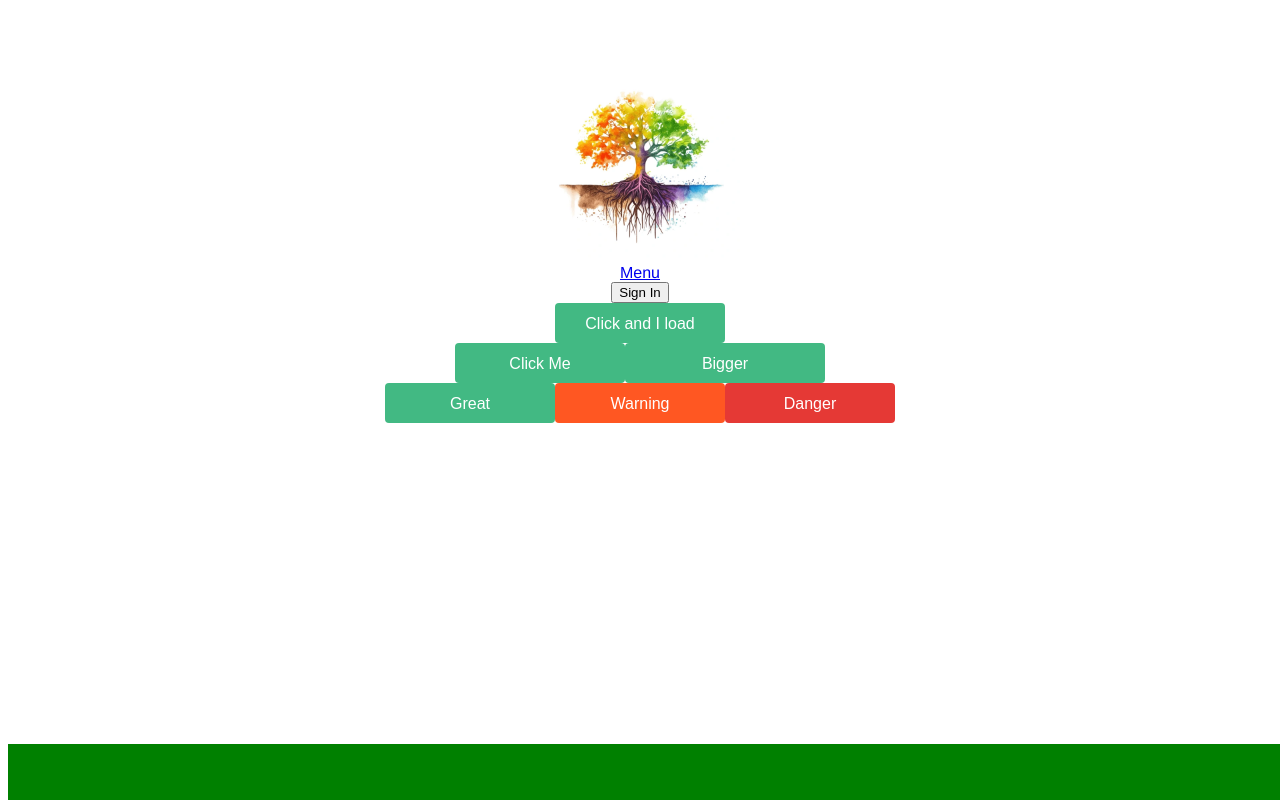
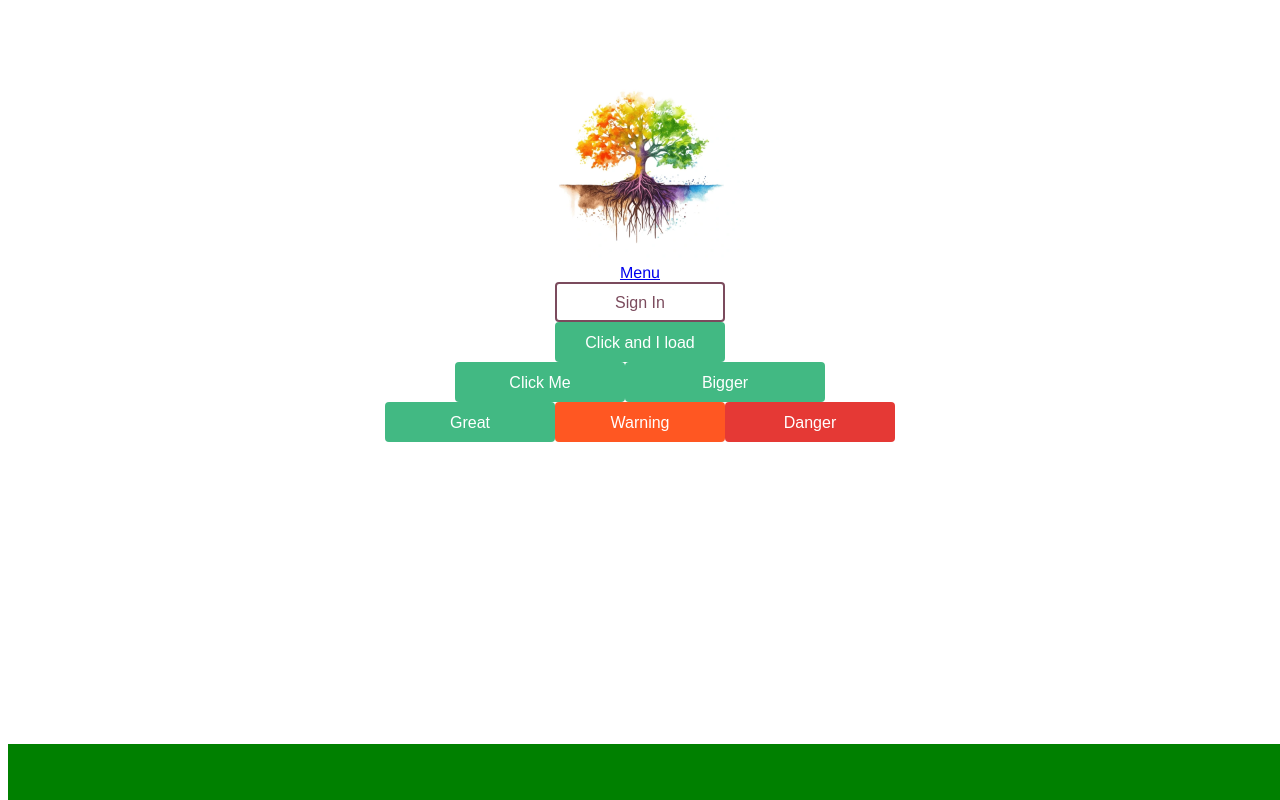
Before and after one commit to LouisGodfrin/M1_Interface_TP4, a Vue app in the folder vue-oauth-microsoft-graph/: page / in a window 1280 px wide. Built offline with nearby package versions, Linux system fonts and the light colour scheme; no server answers.

Commit message:
Add a style for the SiginButton (Hope that the rules of colors from TP3 is not mandatory now) and modification on comments (Exercise 6)

```diff
--- a/vue-oauth-microsoft-graph/src/components/SigninButton.vue
+++ b/vue-oauth-microsoft-graph/src/components/SigninButton.vue
@@ -1,6 +1,6 @@
 <template>
     <div>
-      <button @click="signIn" :disabled="isCut">
+      <button  class = "button" @click="signIn" :disabled="isCut">
       {{ isCut ? 'Disabled' : 'Sign In' }}
     </button>
     </div>
@@ -87,3 +87,42 @@
     }
   }
 </script>
+<style scoped>
+  .button
+  {
+    height: 40px;
+    width: 170px;
+    padding: 10px 20px;
+    font-size: 16px;
+    font-family: Arial, sans-serif;
+    border: 2px solid #7b4b5d;
+    border-radius: 4px;
+    background-color: #fff;
+    color: #7b4b5d;
+    cursor: pointer;
+    transition: all 0.3s ease;
+  }
+  .button:not(:disabled):hover
+  {
+    background-color: #7b4b5d;
+    color: #fff;
+    transform: scale(1.05);
+    box-shadow: 0 4px 8px rgba(0, 0, 0, 0.2);
+  }
+
+  .button:focus {
+    outline: none;
+    border-color: #a77283;
+    box-shadow: 0 0 0 3px rgba(123, 75, 93, 0.3);
+  }
+
+  .button:disabled
+  {
+    background-color: #e0e0e0;
+    color: #b0b0b0;
+    border-color: #b0b0b0;
+    cursor: not-allowed;
+    transform: none;
+    box-shadow: none;
+  }
+</style>
```
Also changed, not shown: vue-oauth-microsoft-graph/src/pages/ConversationsPage.vue (+5 -4 lines).
